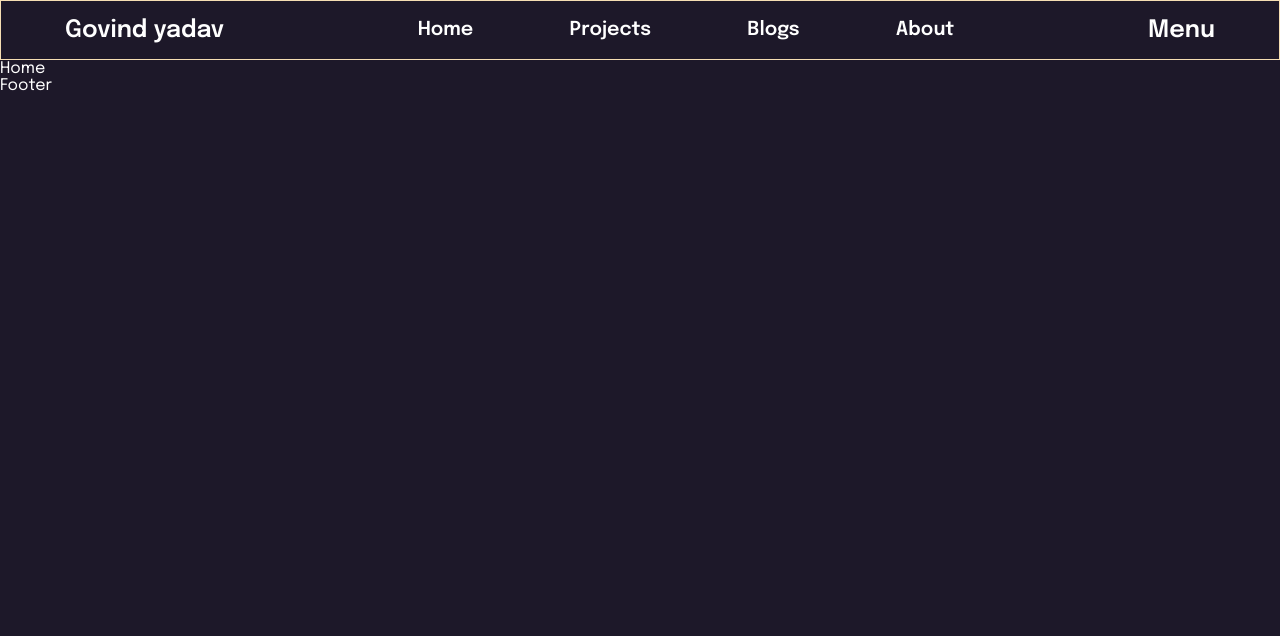
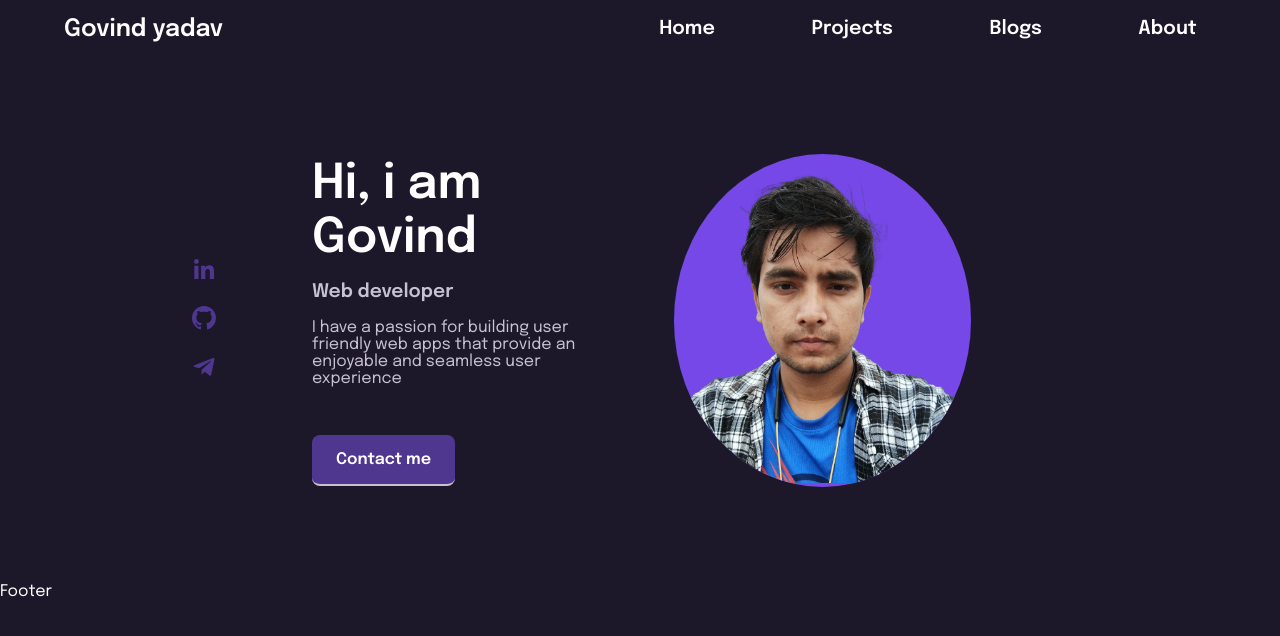
Before and after one commit to 9ovindyadav/9ovindyadav, a React (Vite) app: page / in a window 1280 px wide. Shown: the top 636 px of the page. Built offline with nearby package versions, Linux system fonts and the light colour scheme.

Commit message:
home page

```diff
--- a/package.json
+++ b/package.json
@@ -12,6 +12,7 @@
   "dependencies": {
     "react": "^18.2.0",
     "react-dom": "^18.2.0",
+    "react-icons": "^4.8.0",
     "react-router-dom": "^6.11.1",
     "sass": "^1.62.1"
   },
--- a/src/App.scss
+++ b/src/App.scss
@@ -4,9 +4,16 @@
   margin: 0;
   padding: 0;
   font-family: 'Epilogue', sans-serif;
-  color: var(--text-color);
+}
+:root{
+  --text-color: white;
+  --text-c-active : #4f368f ;
+  --text-c-grey : #c7c2d1 ;
+  --bg-color : #1d1829 ;
+  --bg-c-active : #2c2245 ;
 }
 
 body{
   background-color: var(--bg-color);
+  color: var(--text-color);
 }
--- a/src/Components/Navbar.jsx
+++ b/src/Components/Navbar.jsx
@@ -1,5 +1,5 @@
 import { Link } from "react-router-dom"
-import "./components.scss"
+import "../scss/navbar.scss"
 
 export const Navbar = () => {
   return (
@@ -13,7 +13,7 @@ export const Navbar = () => {
            <Link to={"/blogs"}>Blogs</Link>
            <Link to={"/about"}>About</Link>
           </div>
-          <h3>Menu</h3>
+          <h3 className="mobile">Menu</h3>
    </div>
   )
 }
--- a/src/Pages/Home.jsx
+++ b/src/Pages/Home.jsx
@@ -1,5 +1,29 @@
+import {GrLinkedinOption} from "react-icons/gr"
+import {BsGithub} from "react-icons/bs"
+import {FaTelegramPlane} from "react-icons/fa"
+import Photo from "../assets/govind.png"
+import "../scss/home.scss"
+
 export const Home = () => {
   return (
-    <div>Home</div>
+    <div className="container">
+      <div className="intro">
+        <div className="social">
+          <a href=""><GrLinkedinOption /></a>
+          <a href=""><BsGithub /></a>
+          <a href=""><FaTelegramPlane /></a>
+        </div>
+
+        <div className="text-intro">
+          <h1>Hi, i am</h1><h1>Govind</h1>
+          <h3>Web developer</h3>
+          <p>I have a passion for building user friendly web apps that provide an enjoyable and seamless user experience</p>
+          <button>Contact me</button>
+        </div>
+        <div className="image">
+          <img src={Photo} alt="Govind" />
+        </div>
+      </div>
+    </div>
   )
 }
--- /dev/null
+++ b/src/scss/home.scss
@@ -0,0 +1,83 @@
+.container{
+    padding: 3em 6em;
+    @media (max-width:900px) {
+        padding: 1em;
+    }
+    .intro{
+        display: flex;
+        align-items: center;
+        padding: 3em;
+        @media (max-width:900px) {
+            flex-direction: column-reverse;
+            padding: 0;
+        }
+        .social{
+            display: flex;
+            flex-direction: column;
+            margin: 0 2em;
+            font-size: 1.5em;
+            @media (max-width:900px) {
+                flex-direction: row;
+                margin: 2em 0;
+                width: 50%;
+                justify-content: space-between;
+            }
+
+            svg{
+                margin: 0.4em 0;
+                color: var(--text-c-active);
+            }
+        }
+        .text-intro{
+            width: 30%;
+            margin-left: 3em;
+            @media (max-width:900px) {
+                width: 80%;
+            }
+            h1{
+                font-size: 3em;
+                font-weight: 600;
+                margin: 0.1em 0;
+            }
+            h3{
+                font-weight: 600;
+                margin: 1em 0;
+                color: var(--text-c-grey);
+            }
+            p{
+                color: var(--text-c-grey);
+            }
+            button{
+                background-color: var(--text-c-active);
+                font-size: 1em;
+                font-weight: 600;
+                margin-top: 3em;
+                padding: 1em 1.5em;
+                border: none;
+                outline: none;
+                border-radius: 0.5em;
+                color: var(--text-color);
+                border-bottom: 2px solid var(--text-c-grey);
+            }
+            button:active{
+                transform: translateY(1px);
+            }
+        }
+        .image{
+            width: 30%;
+            margin-left: 4em;
+            border-radius: 50%;
+            background-color: #7648e8;
+            overflow: hidden;
+            @media (max-width:900px) {
+                width: 70%;
+                align-self: center;
+                margin: 1em 0;
+            }
+            img{
+                width: 100%;
+                object-fit: cover;
+            }
+        }
+    }
+}
--- a/src/Components/components.scss
+++ b/src/scss/navbar.scss
@@ -1,16 +1,8 @@
-:root{
-    --text-color: white;
-    --text-c-active : #4f368f ;
-    --bg-color : #1d1829 ;
-    --bg-c-active : #2c2245 ;
-}
-
 .navbar{
     display: flex;
     justify-content: space-between;
     align-items: center;
     padding: 0 4em;
-    border: 1px solid wheat;
     @media  (max-width:900px) {
         padding: 1.5em;
      }
@@ -30,13 +22,14 @@
             font-size: 1.2em;
             font-weight: 600;
             padding: 1em;
+            color: var(--text-color);
         }
-        a:hover{
+        a:hover,:active{
             color: var(--text-c-active);
 
         }
-        a:active{
-            color: var(--text-c-active);
-        }
+    }
+    .mobile{
+        display: none;
     }
 }
```
Also changed, not shown: src/assets/govind.png (added), 1 other file (tests, documents, lock files or other folders).
